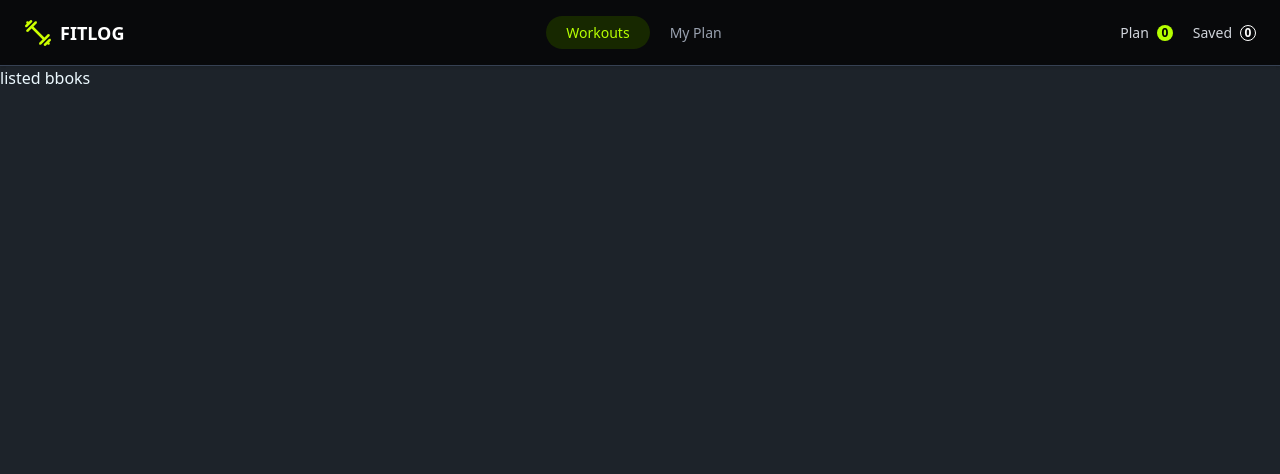
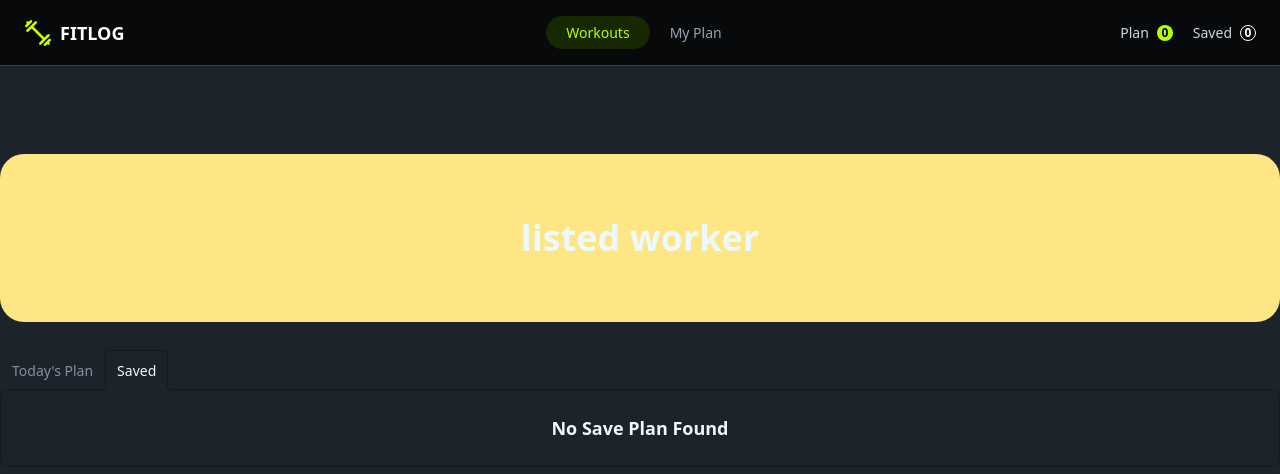
Before and after one commit to Al-mamun-dc/b14-a6-fit, a Next.js app: page /workerlist in a window 1280 px wide. Shown: the top 474 px of the page. Built offline with nearby package versions, Linux system fonts and the light colour scheme.

Commit message:
my plan complete

```diff
--- a/package.json
+++ b/package.json
@@ -11,7 +11,8 @@
   "dependencies": {
     "next": "16.3.6",
     "react": "19.2.8",
-    "react-dom": "19.2.8"
+    "react-dom": "19.2.8",
+    "react-toastify": "^11.1.0"
   },
   "devDependencies": {
     "@tailwindcss/postcss": "^4",
--- a/src/app/layout.tsx
+++ b/src/app/layout.tsx
@@ -3,6 +3,7 @@ import { Geist, Geist_Mono } from "next/font/google";
 import "./globals.css";
 import Navbar from "@/component/shared/Navbar";
 import WorkerProvider from "@/context/WorkerContext";
+import { ToastContainer } from "react-toastify";
 
 const geistSans = Geist({
   variable: "--font-geist-sans",
@@ -30,6 +31,9 @@ export default function RootLayout({ children }: LayoutProps<"/">) {
         <WorkerProvider>
         <Navbar/>
         {children}
+
+
+        <ToastContainer />
         </WorkerProvider>
         </body>
     </html>
--- a/src/app/workerlist/page.tsx
+++ b/src/app/workerlist/page.tsx
@@ -1,16 +1,39 @@
 "use client"
 
+import WorkerCard from '@/component/shared/WorkerCard';
 import { WorkerContext } from '@/context/WorkerContext';
+import { iWorkout } from '@/types/worker.type';
 import React, { useContext } from 'react';
 
 const WorkerList = () => {
 
-    const {todaysPlan,saveLater}=useContext(WorkerContext)
-    console.log(todaysPlan,saveLater,"todaysplan","saver");
+    const { todaysPlan, saveLater } = useContext(WorkerContext)
+    console.log(todaysPlan, saveLater, "todaysplan", "saver");
 
     return (
-        <div>
-            listed bboks
+
+        <div className='container mx-auto py-15'>
+            <h2 className='my-7 bg-amber-200 rounded-3xl py-16 font-bold text-4xl text-center'>listed worker</h2>
+            {/* name of each tab group should be unique */}
+            <div className="tabs tabs-lift">
+                <input type="radio" name="my_tabs_3" className="tab" aria-label="Today&apos;s Plan" />
+                <div className="tab-content bg-base-100 border-base-300 p-6">{ todaysPlan.length >0? todaysPlan.map((workout:iWorkout)=>{
+                    return<WorkerCard key={workout.id}workout={workout}/>
+                })  : (<p className='text-center text-lg font-semibold'>
+                    No Plan Found
+
+                </p>)}</div>
+
+                <input type="radio" name="my_tabs_3" className="tab" aria-label="Saved" defaultChecked />
+                <div className="tab-content bg-base-100 border-base-300 p-6">{saveLater.length >0?saveLater.map((workout:iWorkout)=>{
+                    return<WorkerCard key={workout.id}workout={workout}/>
+                }) : (<p className='text-center text-lg font-semibold'>
+                    No Save Plan Found
+
+                </p>)}</div>
+
+
+            </div>
         </div>
     );
 };
--- a/src/component/workerDetail/AddButton.tsx
+++ b/src/component/workerDetail/AddButton.tsx
@@ -3,6 +3,7 @@ import { WorkerContext } from '@/context/WorkerContext';
 import { iWorkout } from '@/types/worker.type';
 
 import React, { useContext } from 'react';
+import { toast } from 'react-toastify';
 
 
 const AddButton = ({workout}:{workout:iWorkout}) => {
@@ -18,7 +19,7 @@ const AddButton = ({workout}:{workout:iWorkout}) => {
 
         setTodaysPlan([...todaysPlan,workout])
 
-        alert(`you have add "${workout}"`);
+        toast.success(`you have add "${workout.name}"`);
 
     };
     return  <button className="flex items-center gap-2 rounded-md bg-[#b6ff00] px-3 py-2 text-[8px] font-bold text-black"onClick={()=>handleTodaysPlan()}>
--- a/src/component/workerDetail/SaveButton.tsx
+++ b/src/component/workerDetail/SaveButton.tsx
@@ -3,6 +3,7 @@ import { WorkerContext } from '@/context/WorkerContext';
 import { iWorkout } from '@/types/worker.type';
 
 import React, { useContext } from 'react';
+import { toast } from 'react-toastify';
 
 
 const SaveButton = ({workout}:{workout:iWorkout}) => {
@@ -18,7 +19,7 @@ const SaveButton = ({workout}:{workout:iWorkout}) => {
 
         setSaveLater([...saveLater,workout])
 
-        alert(`you have add "${workout}"`);
+        toast.success(`you have add "${workout}"`);
 
     };
     return  <button className="flex items-center gap-2 rounded-md bg-[#b6ff00] px-3 py-2 text-[8px] font-bold text-black"onClick={()=>handleSaveLater()}>
```
Also changed, not shown: 1 other file (tests, documents, lock files or other folders).
